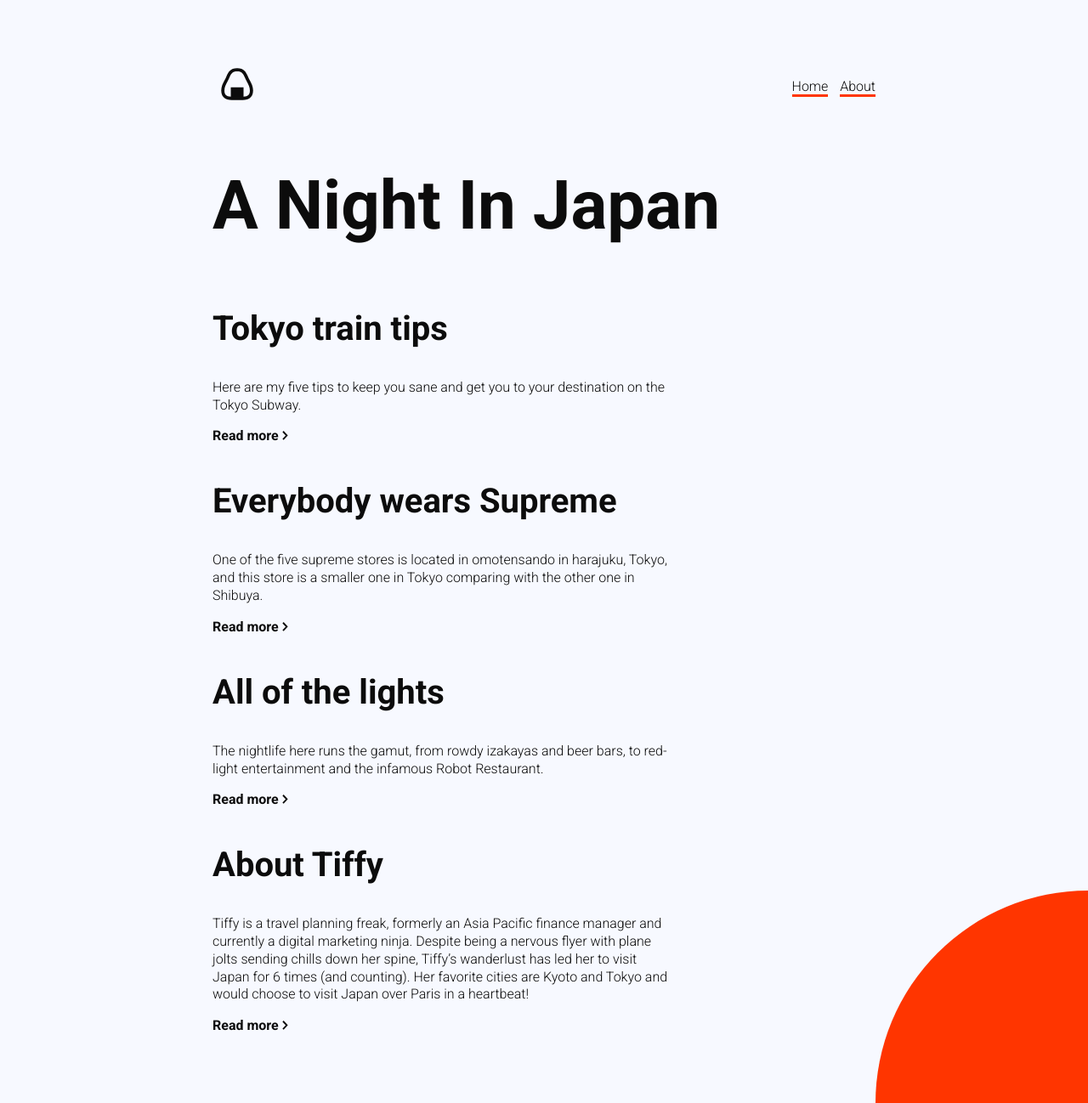
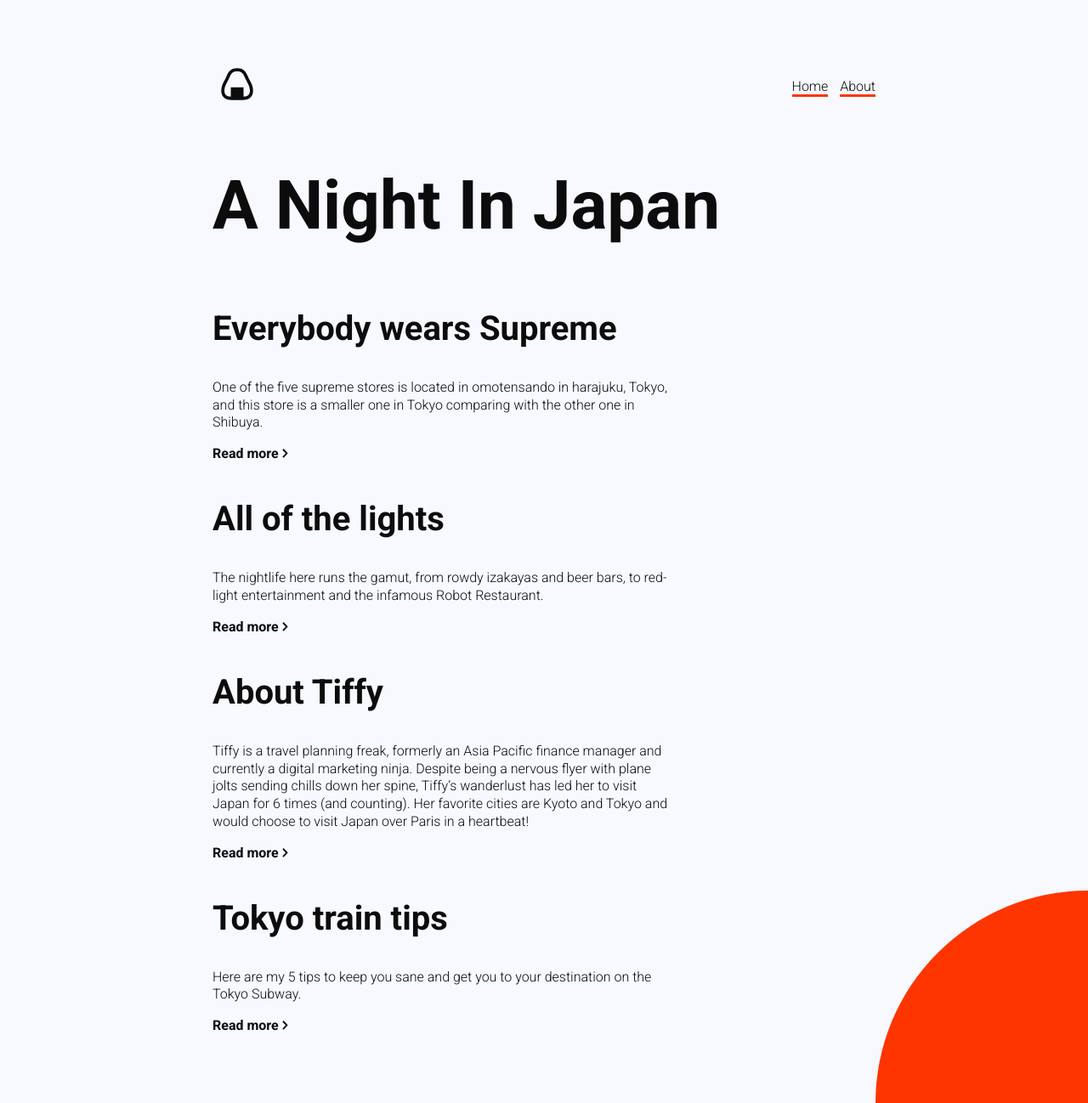
Before and after one commit to laijingchu/anightinjapan, a Jekyll site: the page built from index.html, in a window 1280 px wide and 1298 px high. Shown: the whole window at 85% size. Built offline with Jekyll 4.4.1, drawn with Linux system fonts in a browser that asks for light colours.

Commit message:
Updated Tokyo Train Tips

```diff
--- a/_posts/2023-11-29-tokyo-train-tips.markdown
+++ b/_posts/2023-11-29-tokyo-train-tips.markdown
@@ -1,8 +1,8 @@
 ---
 title: Tokyo train tips
-date: 2023-11-29 14:52:50 Z
-exerpt: Here are my five tips to keep you sane and get you to your destination on
-  the Tokyo Subway.
+date: 2023-11-29 14:52:00 Z
+exerpt: Here are my 5 tips to keep you sane and get you to your destination on the
+  Tokyo Subway.
 ---
 
 blog number 3
```
